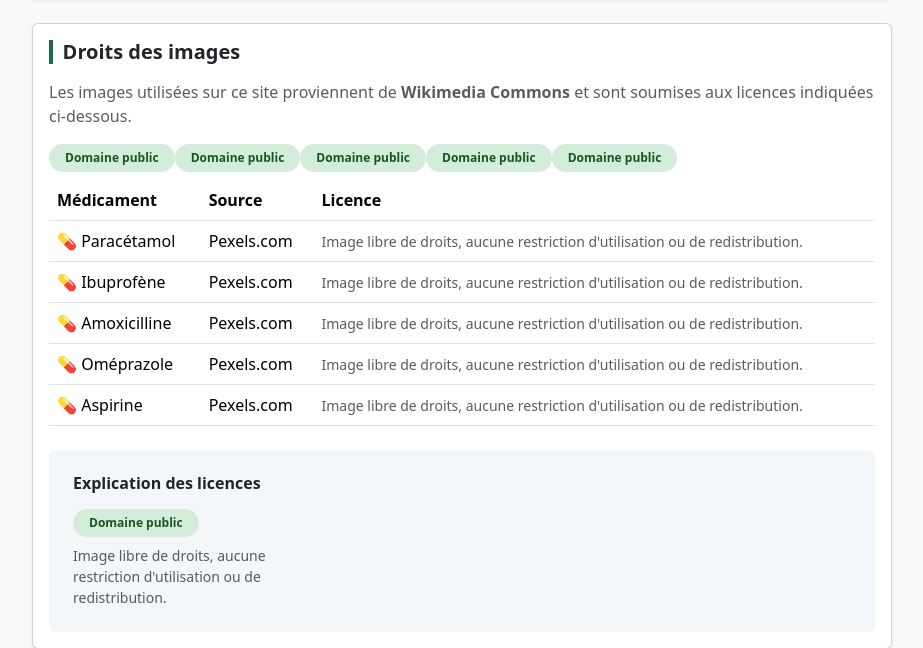
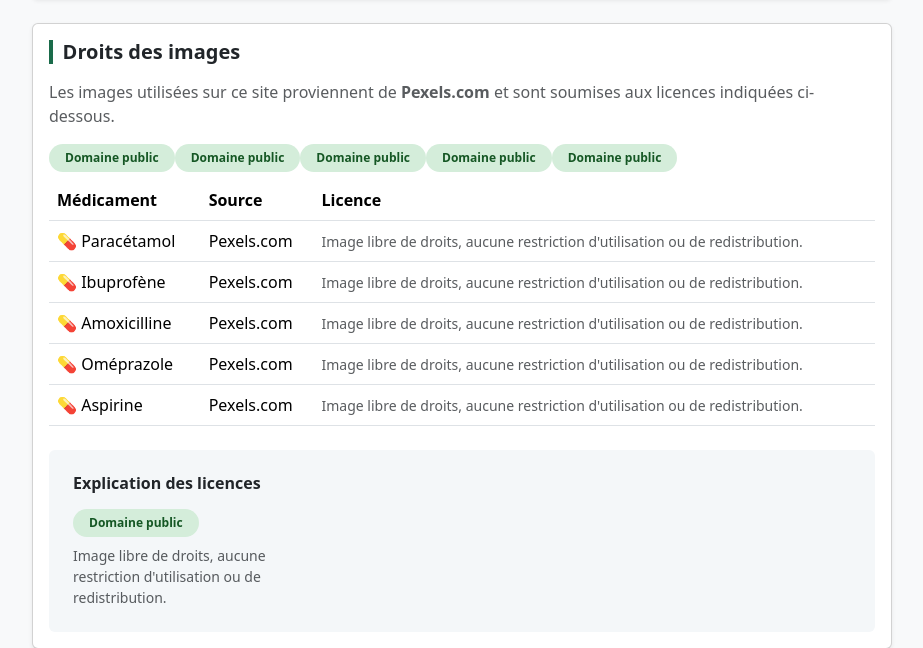
Before and after one commit to Skymx82/ProjetApi, a PHP site: page /ProjetApi/Vue/vue_droits.php in a window 1280 px wide. Shown: the part 281-929 px from the top of the page, without its empty margins (178-1101 px from the left). Run offline with PHP 8.4, Linux system fonts and the light colour scheme.

Commit message:
Mise à jour droits

```diff
--- a/Vue/vue_droits.php
+++ b/Vue/vue_droits.php
@@ -47,7 +47,7 @@
                 <div class="card-body">
                     <h2 class="fs-5 fw-semibold mb-3" style="border-left:4px solid #1a6b4a; padding-left:.6rem;">Droits des images</h2>
                     <p class="text-muted mb-3">
-                        Les images utilisées sur ce site proviennent de <strong>Wikimedia Commons</strong>
+                        Les images utilisées sur ce site proviennent de <strong>Pexels.com</strong>
                         et sont soumises aux licences indiquées ci-dessous.
                     </p>
 
```
